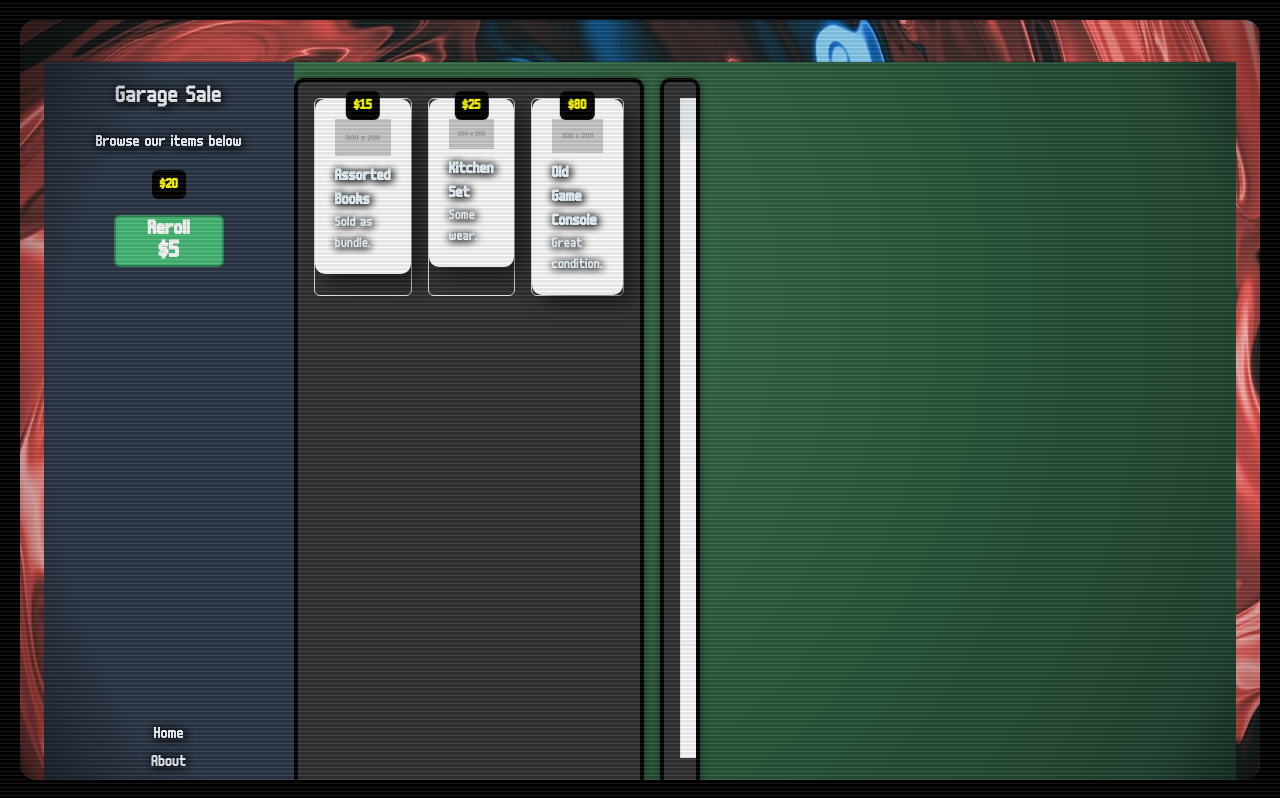
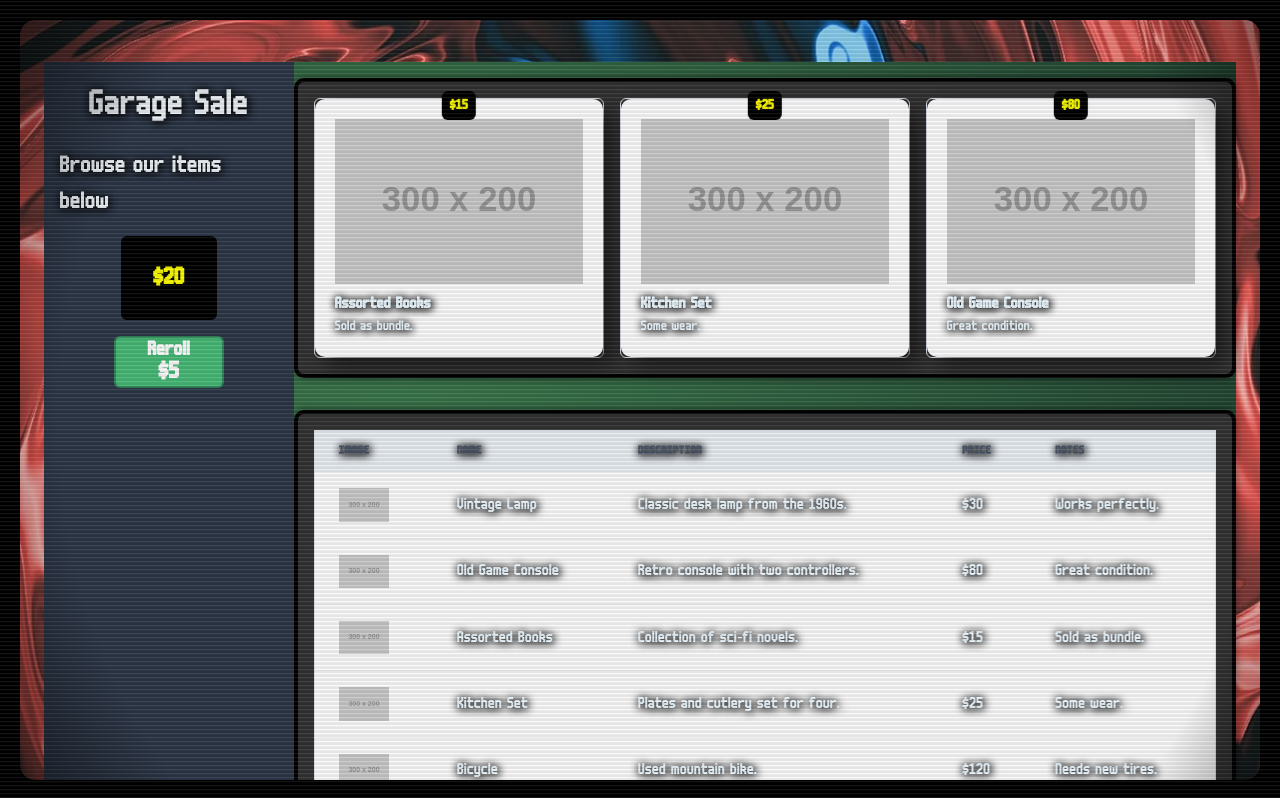
Before and after one commit to MartinPascale/portfolio, a Next.js app: page /garage-sale in a window 1280 px wide. Shown: the top 798 px of the page. Built offline with nearby package versions, Linux system fonts and the light colour scheme.

Commit message:
Adjust garage sale layout and styling

```diff
--- a/src/app/components/PriceBadge.tsx
+++ b/src/app/components/PriceBadge.tsx
@@ -18,9 +18,10 @@ export default function PriceBadge({ price, ...rest }: PriceBadgeProps) {
       py={1}
       borderRadius="md"
       fontWeight="bold"
+      fontSize="sm"
       {...rest}
     >
-      <Text fontSize="sm">{price}</Text>
+      <Text fontSize="inherit">{price}</Text>
     </Box>
   );
 }
--- a/src/app/garage-sale/page.tsx
+++ b/src/app/garage-sale/page.tsx
@@ -64,11 +64,19 @@ const GarageSalePage = () => {
         right={{ base: 0, md: 'auto' }}
         zIndex={1}
       >
-        <Text fontSize="2xl" textAlign="center">
+        <Text fontSize="4xl" textAlign="center">
           Garage Sale
         </Text>
-        <Text>Browse our items below</Text>
-        <PriceBadge price={`$${money}`} position="static" transform="none" data-testid="money" />
+        <Text fontSize="2xl">Browse our items below</Text>
+        <PriceBadge
+          price={`$${money}`}
+          position="static"
+          transform="none"
+          px={8}
+          py={6}
+          fontSize="2xl"
+          data-testid="money"
+        />
         <RerollButton onClick={reroll} isDisabled={money < 5} dollars={5} aria-label="Reroll $5">
           Reroll
         </RerollButton>
@@ -81,11 +89,11 @@ const GarageSalePage = () => {
       </Box>
       <Box
         flex="1"
-        display={{ md: 'flex' }}
-        flexDirection={{ base: 'column', md: 'row' }}
+        display="flex"
+        flexDirection="column"
         pb={{ base: '140px', md: 0 }}
       >
-        <Box flex="3" p={4} className="box-container" mr={{ md: 4 }}>
+        <Box width="100%" p={4} className="box-container" mb={4}>
           <Grid templateColumns={{ base: '1fr', sm: 'repeat(2, 1fr)', md: 'repeat(3, 1fr)' }} gap={4}>
             {displayed.map((item) => (
               <Box key={item.id} position="relative" border="1px solid #E2E8F0" borderRadius="md" boxShadow="sm">
@@ -103,7 +111,7 @@ const GarageSalePage = () => {
             ))}
           </Grid>
         </Box>
-        <Box flex="2" overflowX="auto" className="box-container" p={4}>
+        <Box width="100%" overflowX="auto" className="box-container" p={4}>
           <Table bg="white" border="1px solid #E2E8F0">
             <Thead bg="#EDF2F7">
               <Tr>
```
